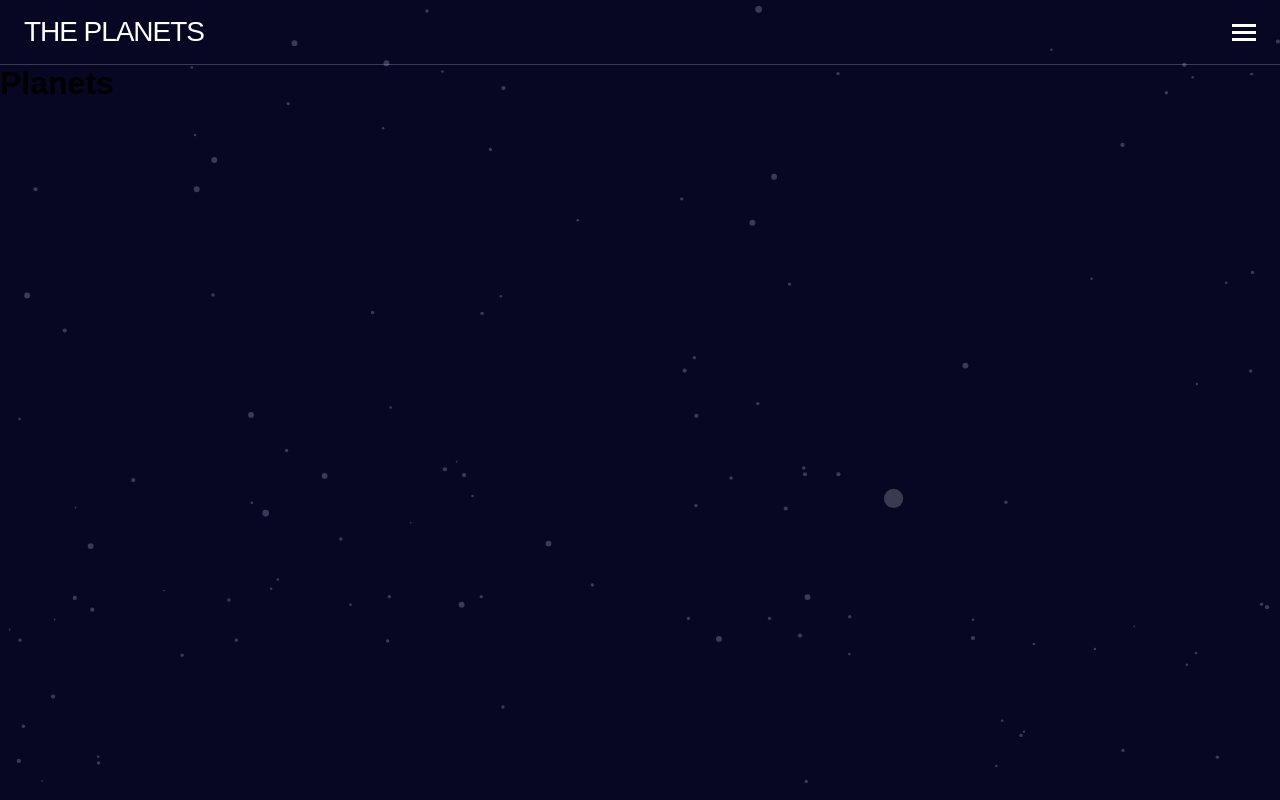
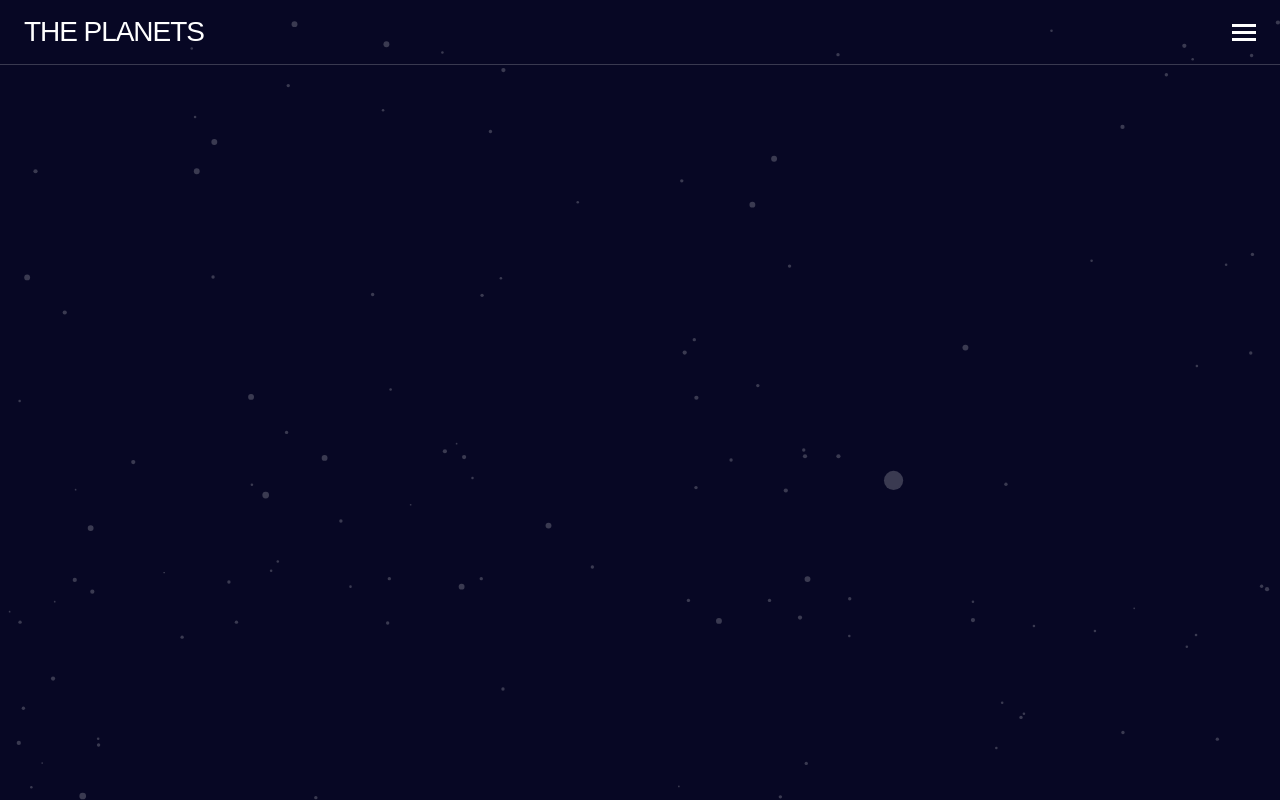
Before and after one commit to LevaniMesxia23/Planets-fact-site, a React (Vite) app: page /Earth in a window 1280 px wide. Built offline with nearby package versions, Linux system fonts and the light colour scheme.

Commit message:
create Navigate

```diff
--- a/src/App.tsx
+++ b/src/App.tsx
@@ -4,6 +4,7 @@ import {
   BrowserRouter as Router,
   Routes,
   Route,
+  Navigate,
 } from "react-router-dom";
 import GlobalStyles from "./styles/GlobalStyles";
 import Planets from "./components/Planets";
@@ -15,7 +16,8 @@ function App() {
         <GlobalStyles />
         <Header />
         <Routes>
-          <Route path={'/:id'} element={<Planets />}/>
+          <Route path="/" element={<Navigate to={'/earth'}/>}></Route>
+          <Route path={'/:planet'} element={<Planets />}/>
         </Routes>
       </Router>
     </>
--- a/src/components/Planets.tsx
+++ b/src/components/Planets.tsx
@@ -1,7 +1,20 @@
-import React from 'react'
+import React from "react";
+import { useParams } from "react-router-dom";
+import styled from "styled-components";
+import data from "../../starter-code/data.json";
 
 export default function Planets() {
-  return (
-    <h1>Planets</h1>
-  )
+  const params = useParams();
+  const planetName = params.planet;
+  console.log(planetName);
+
+  const planet = data.find((object) => object.name === planetName);
+
+  console.log(planet);
+
+  return <H></H>;
 }
+
+const H = styled.h1`
+  color: white;
+`;
```
